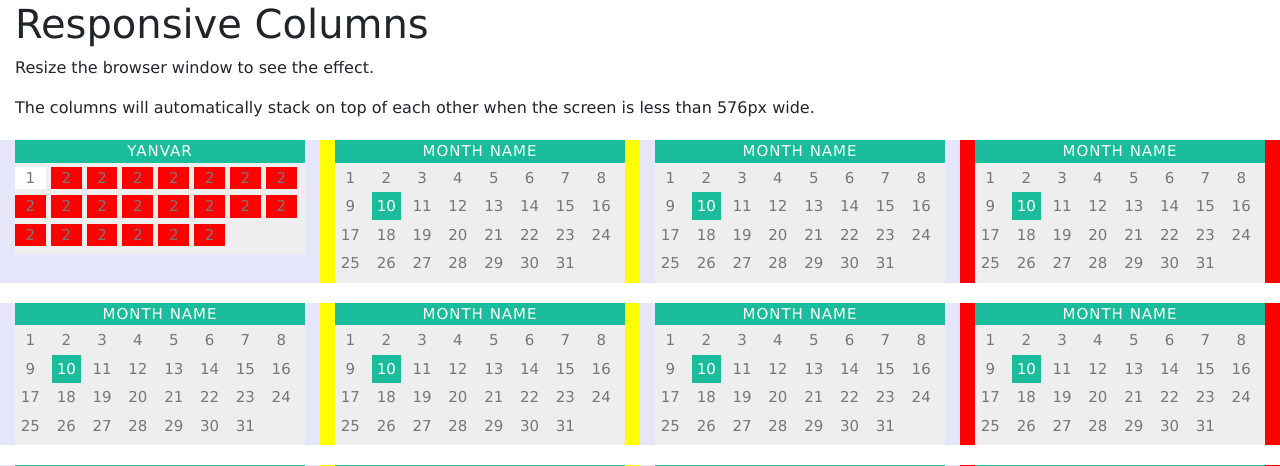
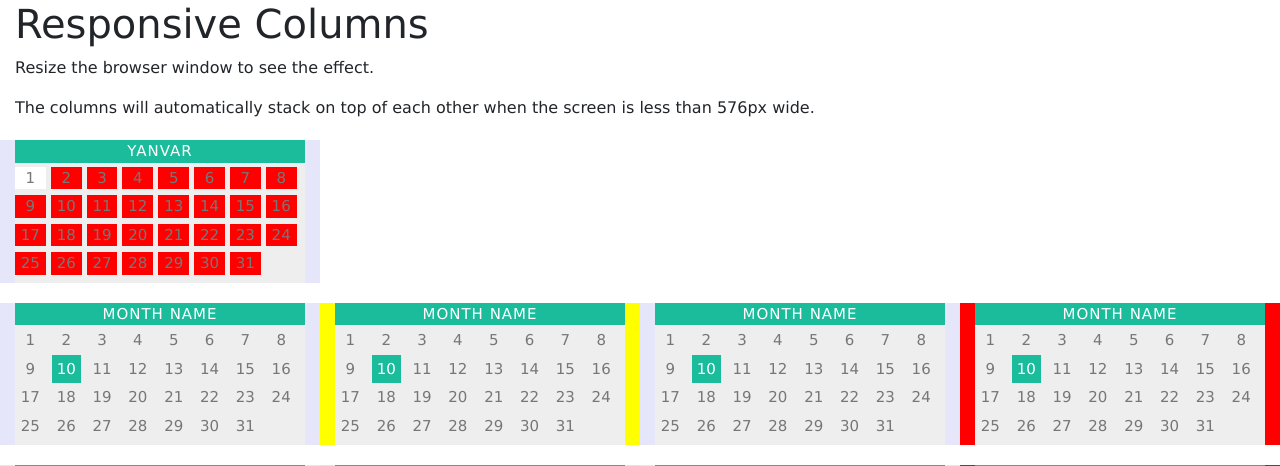
Before and after one commit to dostonhamrakulov/django-calendar-contribution-app, a Django app: page /calendar/ in a window 1280 px wide. Shown: the top 466 px of the page. Run offline with Django 3.2, Linux system fonts and the light colour scheme; some libraries are stand-ins or nearby versions.

Commit message:
json format is changed

```diff
--- a/calendar_blog/deutsch.json
+++ b/calendar_blog/deutsch.json
@@ -16,140 +16,203 @@
         },
         {
 
-            "day":"2",
+            "day":"3",
             "color":"red",
             "hours":"3",
             "title":"Deutsch Learnen"
         },
         {
 
-            "day":"2",
+            "day":"4",
             "color":"red",
             "hours":"3",
             "title":"Deutsch Learnen"
         },
         {
 
-            "day":"2",
+            "day":"5",
             "color":"red",
             "hours":"3",
             "title":"Deutsch Learnen"
         },
         {
 
-            "day":"2",
+            "day":"6",
             "color":"red",
             "hours":"3",
             "title":"Deutsch Learnen"
         },
         {
 
-            "day":"2",
+            "day":"7",
             "color":"red",
             "hours":"3",
             "title":"Deutsch Learnen"
         },
         {
 
-            "day":"2",
+            "day":"8",
             "color":"red",
             "hours":"3",
             "title":"Deutsch Learnen"
         },
         {
 
-            "day":"2",
+            "day":"9",
             "color":"red",
             "hours":"3",
             "title":"Deutsch Learnen"
         },
         {
 
-            "day":"2",
+            "day":"10",
             "color":"red",
             "hours":"3",
             "title":"Deutsch Learnen"
         },
         {
 
-            "day":"2",
+            "day":"11",
             "color":"red",
             "hours":"3",
             "title":"Deutsch Learnen"
         },
         {
 
-            "day":"2",
+            "day":"12",
             "color":"red",
             "hours":"3",
             "title":"Deutsch Learnen"
         },
         {
 
-            "day":"2",
+            "day":"13",
             "color":"red",
             "hours":"3",
             "title":"Deutsch Learnen"
         },
         {
 
-            "day":"2",
+            "day":"14",
             "color":"red",
             "hours":"3",
             "title":"Deutsch Learnen"
         },
         {
 
-            "day":"2",
+            "day":"15",
             "color":"red",
             "hours":"3",
             "title":"Deutsch Learnen"
         },
         {
 
-            "day":"2",
+            "day":"16",
             "color":"red",
             "hours":"3",
             "title":"Deutsch Learnen"
         },
         {
 
-            "day":"2",
+            "day":"17",
             "color":"red",
             "hours":"3",
             "title":"Deutsch Learnen"
         },
         {
 
-            "day":"2",
+            "day":"18",
             "color":"red",
             "hours":"3",
             "title":"Deutsch Learnen"
         },
         {
 
-            "day":"2",
+            "day":"19",
             "color":"red",
             "hours":"3",
             "title":"Deutsch Learnen"
         },
         {
 
-            "day":"2",
+            "day":"20",
             "color":"red",
             "hours":"3",
             "title":"Deutsch Learnen"
         },
         {
 
-            "day":"2",
+            "day":"21",
             "color":"red",
             "hours":"3",
             "title":"Deutsch Learnen"
         },
         {
 
-            "day":"2",
+            "day":"22",
+            "color":"red",
+            "hours":"3",
+            "title":"Deutsch Learnen"
+        },
+        {
+
+            "day":"23",
+            "color":"red",
+            "hours":"3",
+            "title":"Deutsch Learnen"
+        },
+        {
+
+            "day":"24",
+            "color":"red",
+            "hours":"3",
+            "title":"Deutsch Learnen"
+        },
+        {
+
+            "day":"25",
+            "color":"red",
+            "hours":"3",
+            "title":"Deutsch Learnen"
+        },
+        {
+
+            "day":"26",
+            "color":"red",
+            "hours":"3",
+            "title":"Deutsch Learnen"
+        },
+        {
+
+            "day":"27",
+            "color":"red",
+            "hours":"3",
+            "title":"Deutsch Learnen"
+        },
+
+        {
+
+            "day":"28",
+            "color":"red",
+            "hours":"3",
+            "title":"Deutsch Learnen"
+        },
+        {
+
+            "day":"29",
+            "color":"red",
+            "hours":"3",
+            "title":"Deutsch Learnen"
+        },
+        {
+
+            "day":"30",
+            "color":"red",
+            "hours":"3",
+            "title":"Deutsch Learnen"
+        },
+        {
+            "day":"31",
             "color":"red",
             "hours":"3",
             "title":"Deutsch Learnen"
--- a/calendar_blog/templates/calendar_blog/calendar.html
+++ b/calendar_blog/templates/calendar_blog/calendar.html
@@ -96,158 +96,26 @@
 </head>
 
 <body>
-
+  {% block content %}
   <div class="container-fluid">
     <h1>Responsive Columns</h1>
     <p>Resize the browser window to see the effect.</p>
     <p>The columns will automatically stack on top of each other when the screen is less than 576px wide.</p>
     <div class="row">
-      <div class="col-sm-3" style="background-color:lavender;">
-          {% block content %}
-                <div class="month">
-                  <ul>
-                    <li id="month_1">
-                      {{ month}}
-                    </li>
-                  </ul>
-                </div>
 
-
-                <ul class="days">
-                  {% for day in deutsch_json %}
-                  <li style="background-color: {{ day.color }};">{{ day.day }}</li>
-                  {% endfor %}
-                </ul>
-
-        {% endblock content %}
-      </div>
-      <div class="col-sm-3" style="background-color:yellow;">
-        <div class="month">
-          <ul>
-            <li id="month_1">
-              Month name
-            </li>
-          </ul>
-        </div>
-
-        <ul class="days">
-          <li>1</li>
-          <li>2</li>
-          <li>3</li>
-          <li>4</li>
-          <li>5</li>
-          <li>6</li>
-          <li>7</li>
-          <li>8</li>
-          <li>9</li>
-          <li><span class="active">10</span></li>
-          <li>11</li>
-          <li>12</li>
-          <li>13</li>
-          <li>14</li>
-          <li>15</li>
-          <li>16</li>
-          <li>17</li>
-          <li>18</li>
-          <li>19</li>
-          <li>20</li>
-          <li>21</li>
-          <li>22</li>
-          <li>23</li>
-          <li>24</li>
-          <li>25</li>
-          <li>26</li>
-          <li>27</li>
-          <li>28</li>
-          <li>29</li>
-          <li>30</li>
-          <li>31</li>
-        </ul>
-      </div>
       <div class="col-sm-3" style="background-color:lavender;">
         <div class="month">
           <ul>
-            <li id="month_1">
-              Month name
-            </li>
+            <li id="month_1">Yanvar</li>
           </ul>
         </div>
         <ul class="days">
-          <li>1</li>
-          <li>2</li>
-          <li>3</li>
-          <li>4</li>
-          <li>5</li>
-          <li>6</li>
-          <li>7</li>
-          <li>8</li>
-          <li>9</li>
-          <li><span class="active">10</span></li>
-          <li>11</li>
-          <li>12</li>
-          <li>13</li>
-          <li>14</li>
-          <li>15</li>
-          <li>16</li>
-          <li>17</li>
-          <li>18</li>
-          <li>19</li>
-          <li>20</li>
-          <li>21</li>
-          <li>22</li>
-          <li>23</li>
-          <li>24</li>
-          <li>25</li>
-          <li>26</li>
-          <li>27</li>
-          <li>28</li>
-          <li>29</li>
-          <li>30</li>
-          <li>31</li>
+          {% for day in january_18 %}
+          <li style="background-color: {{ day.color }};">{{ day.day }}</li>
+          {% endfor %}
         </ul>
       </div>
-      <div class="col-sm-3" style="background-color:red;">
-        <div class="month">
-          <ul>
-            <li id="month_1">
-              Month name
-            </li>
-          </ul>
-        </div>
-        <ul class="days">
-          <li>1</li>
-          <li>2</li>
-          <li>3</li>
-          <li>4</li>
-          <li>5</li>
-          <li>6</li>
-          <li>7</li>
-          <li>8</li>
-          <li>9</li>
-          <li><span class="active">10</span></li>
-          <li>11</li>
-          <li>12</li>
-          <li>13</li>
-          <li>14</li>
-          <li>15</li>
-          <li>16</li>
-          <li>17</li>
-          <li>18</li>
-          <li>19</li>
-          <li>20</li>
-          <li>21</li>
-          <li>22</li>
-          <li>23</li>
-          <li>24</li>
-          <li>25</li>
-          <li>26</li>
-          <li>27</li>
-          <li>28</li>
-          <li>29</li>
-          <li>30</li>
-          <li>31</li>
-        </ul>
-      </div>
+
     </div>
 
 
@@ -604,6 +472,8 @@
       </div>
     </div>
   </div>
+
+  {% endblock content %}
 </body>
 
 </html>
--- a/calendar_blog/views.py
+++ b/calendar_blog/views.py
@@ -1,19 +1,31 @@
 from django.shortcuts import render
 import json
 
-posts = [
+months = [
     {
-        'author': 'CoreyMS',
-        'title': 'Blog Post 1',
-        'content': 'First post content',
-        'date_posted': 'August 27, 2018'
+        'month': 'CoreyMS'
     },
     {
-        'author': 'Jane Doe',
-        'title': 'Blog Post 2',
-        'content': 'Second post content',
-        'date_posted': 'August 28, 2018'
-    }
+        'month': 'CoreyMS'
+    },
+    {
+        'month': 'CoreyMS'
+    },
+    {
+        'month': 'CoreyMS'
+    },
+    {
+        'month': 'CoreyMS'
+    },
+    {
+        'month': 'CoreyMS'
+    },
+    {
+        'month': 'CoreyMS'
+    },
+    {
+        'month': 'CoreyMS'
+    },
 ]
 
 
@@ -68,7 +80,7 @@ posts = [
 #         'title':'Deutsch Learnen'
 #     }
 # ]
-months = ["Yanvar", "Fevral", "Mart"]
+# months = ["Yanvar", "Fevral", "Mart"]
 
 with open('calendar_blog/deutsch.json') as f:
     deutsch_json_parsed = json.load(f)
@@ -86,7 +98,6 @@ def about(request):
 
 def calendarr(request):
     context = {
-    'deutsch_json':deutsch_json_parsed["deutsch"],
-    'month':'Yanvar'
+    'january_18':deutsch_json_parsed["deutsch"]
     }
     return render(request, 'calendar_blog/calendar.html', context)
```
